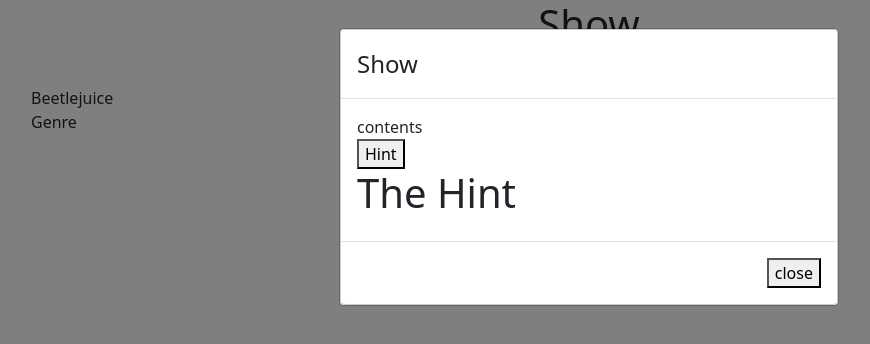
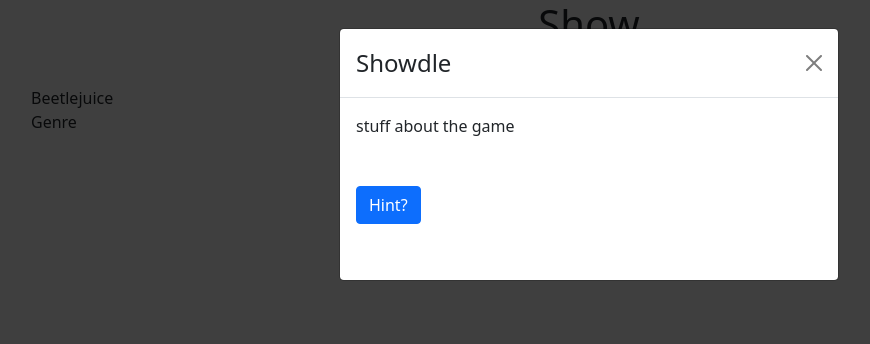
Before and after one commit to jasonz23/movie-search, a React (Create React App) app: page / in a window 1280 px wide. Shown: the top 344 px of the page, without its empty margins (51-921 px from the left). Built offline with nearby package versions, Linux system fonts and the light colour scheme.

Commit message:
fixed modal so now it appears

```diff
--- /dev/null
+++ b/src/AboutModal/AboutModal.js
@@ -0,0 +1,44 @@
+import React from "react"
+import Modal from 'react-bootstrap/Modal'
+import Button from "react-bootstrap/Button"
+import "./AboutModal.css"
+const AboutModal = (props) => {
+    const handleClose = () => {
+        props.onClose(false)
+    }
+
+    const setDiff = () => {
+        props.setDifficulty(true)
+    }
+    return (
+        <Modal show = {props.show} >
+            <Modal.Header closeButton onClick = {handleClose}>
+                <Modal.Title>
+                    Showdle
+                </Modal.Title>
+            </Modal.Header>
+
+            <Modal.Body onClick = {handleClose}>
+                <p>stuff about the game</p>
+            </Modal.Body>
+
+            <Modal.Body>
+
+                <Button variant = "primary" className="btn margin-right" onClick = {setDiff}>
+                    Hint?
+                </Button>
+                <p className = {props.diff? "hint-y":"hint-n"}>
+                    The Hint
+                </p>
+
+
+            </Modal.Body>
+
+
+
+        </Modal>
+
+    )
+}
+
+export default AboutModal;
--- a/src/App.js
+++ b/src/App.js
@@ -1,5 +1,5 @@
 import './App.css';
-import AboutModal from "./Modal/AboutModal.js"
+import AboutModal from "./AboutModal/AboutModal.js"
 import {useState, useEffect} from "react"
 import Input from "./Input.js"
 import Result from "./Result.js"
@@ -29,7 +29,8 @@ function App() {
   }
 
   useEffect(() => {
-        console.log(showModal)
+        //console.log(showModal)
+        console.log(diff)
     })
 
   // useEffect(() => {
--- a/src/Modal/AboutModal.js
+++ /dev/null
@@ -1,37 +0,0 @@
-import React from "react"
-import Modal from 'react-bootstrap/Modal'
-
-
-const AboutModal = (props) => {
-    if (!props.show) {
-        return null
-    }
-
-
-
-    return (
-        <Modal show = {props.show}>
-            <div className = "modal-content">
-                <div className = "modal-header">
-                    <h4 className = "modal-title"> Show </h4>
-                </div>
-                <div className = "modal-body">
-                    contents
-                    <br></br>
-                    <button onClick = {props.setDifficulty}>Hint</button>
-                    <br></br>
-                    <h1 className = {props.diff? "hint-y" : "hint-n"} >
-                        The Hint
-                    </h1>
-                </div>
-                <div className = "modal-footer">
-                    <button onClick = {props.onClose} className = "button"> close</button>
-                </div>
-
-            </div>
-        </Modal>
-
-    )
-}
-
-export default AboutModal;
```
Also changed, not shown: src/AboutModal/AboutModal.css (renamed from src/Modal/Modal.css).
